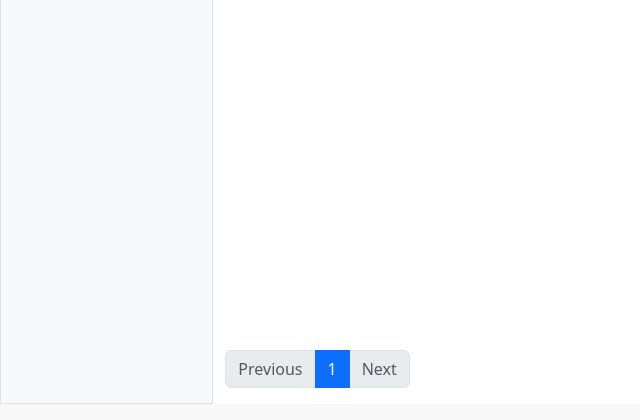
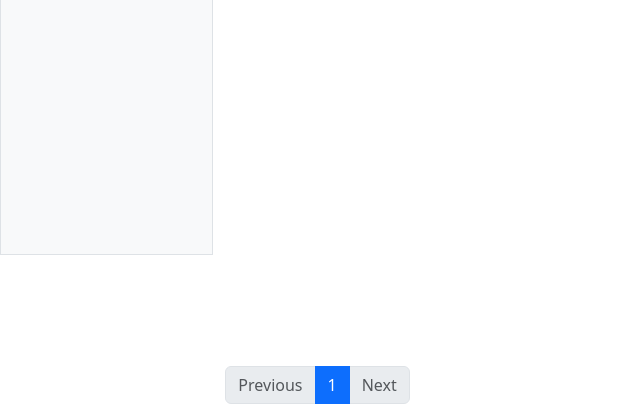
Before and after one commit to Kyosuke23/django_app, a Django app: page /login/access_log/ in a window 1280 px wide. Shown: the part 545-965 px from the top of the page, without its empty margins (0-640 px from the left). Run offline with Django 4.2, Linux system fonts and the light colour scheme; a user stored in the database is signed in; data that the repository does not hold is empty; parts of the project's set-up code (start-up, migrations or seed data) failed here and were passed over; some libraries are stand-ins or nearby versions.

Commit message:
ページネーションとサイドバーのスタイルを微調整。

```diff
--- a/src/static/css/common/style.css
+++ b/src/static/css/common/style.css
@@ -84,6 +84,11 @@ body {
   height: 1rem;
 }
 
+.sidebar {
+  /* サイドバーのheightはヘッダのheightを引いた高さに設定 */
+  height: calc(100vh - 34px);
+}
+
 @media (min-width: 768px) {
   .sidebar .offcanvas-lg {
     position: -webkit-sticky;
--- a/src/templates/layout/pagination.html
+++ b/src/templates/layout/pagination.html
@@ -1,5 +1,5 @@
 {# ページング #}
-<nav aria-label="Topics pagination">
+<nav aria-label="Topics pagination" class="pt-3">
     <ul class="pagination">
         {# Previous #}
         {% if page_obj.has_previous %}
```
